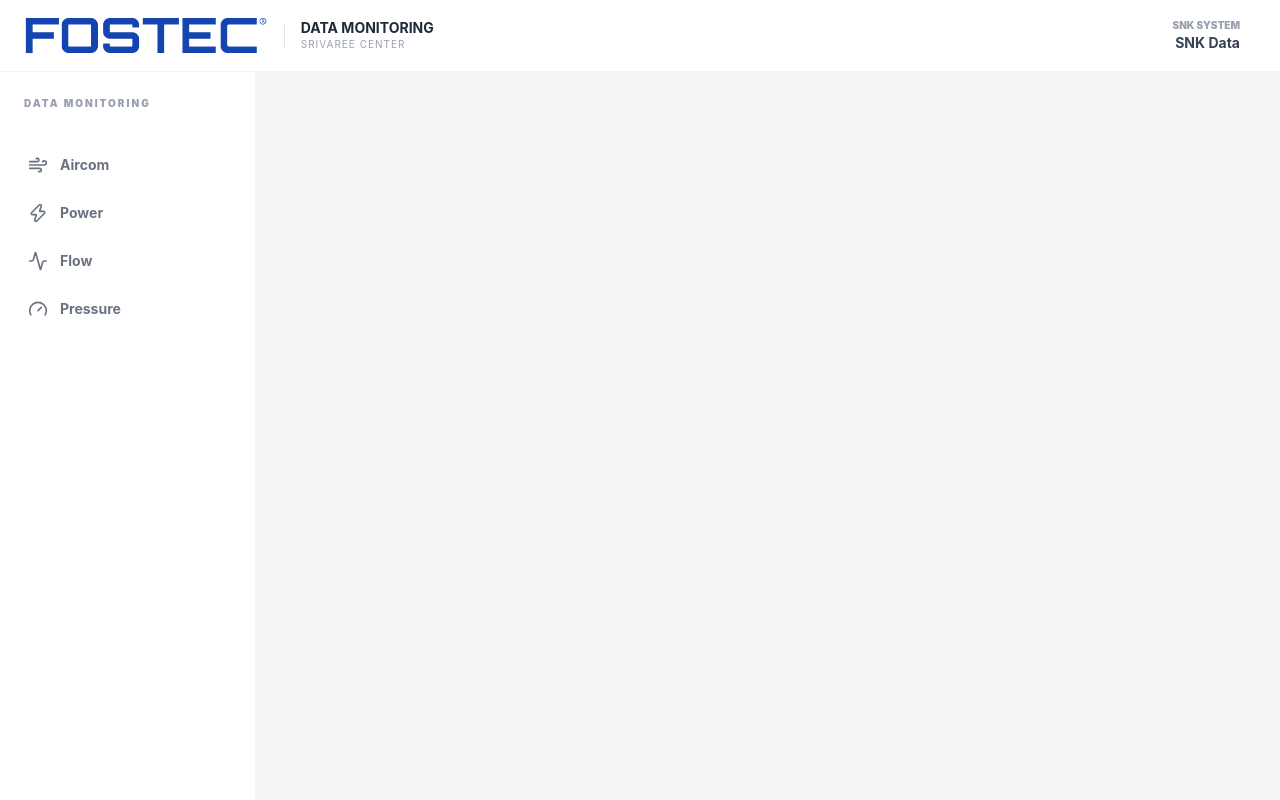
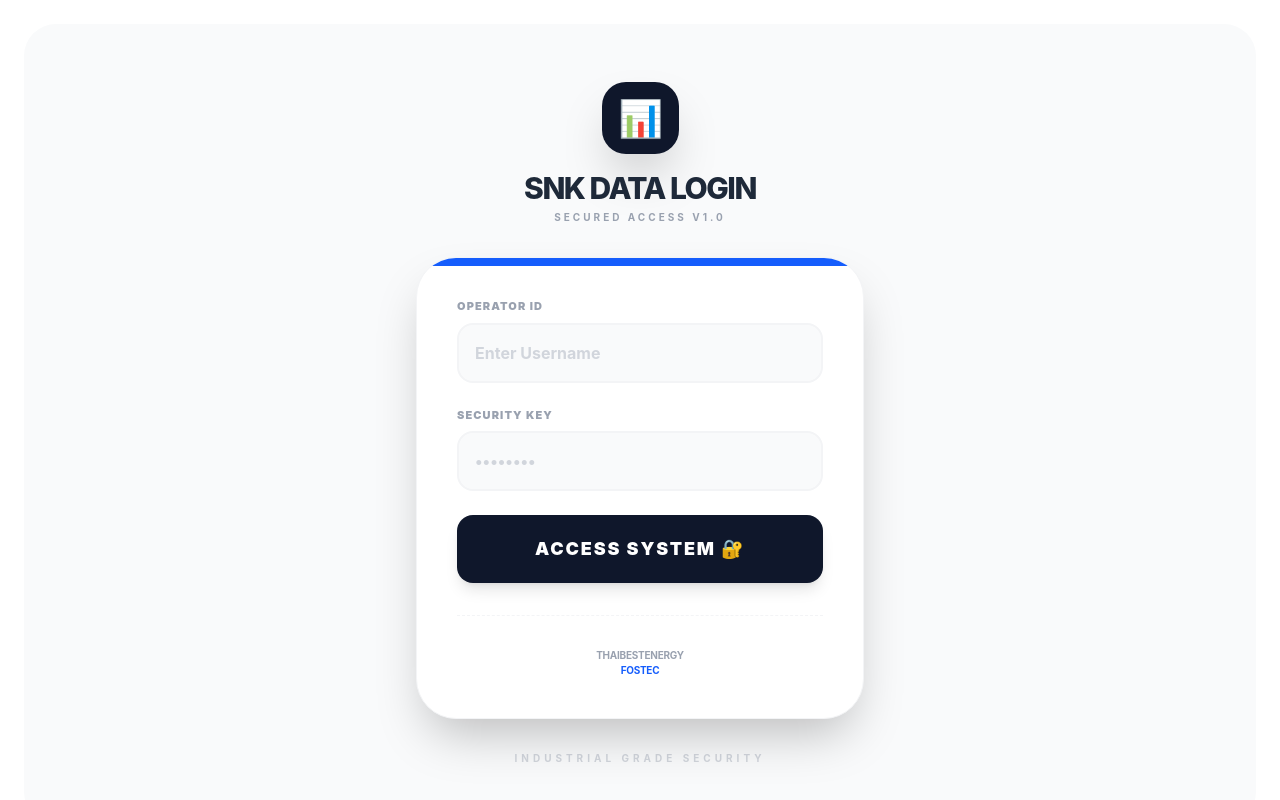
Before and after one commit to kittitach1526/dashboard-export-data-snk, a React (Vite) app: page /login in a window 1280 px wide. Built offline with nearby package versions, Linux system fonts and the light colour scheme.

Commit message:
add login page

```diff
--- a/src/App.jsx
+++ b/src/App.jsx
@@ -1,5 +1,5 @@
 import { useState } from "react";
-import { BrowserRouter as Router, Routes, Route, Link } from "react-router-dom";
+import { BrowserRouter as Router, Routes, Route, useLocation } from "react-router-dom";
 import "./App.css";
 import Home from "./pages/Home";
 import Navbar from "./components/Navbar";
@@ -8,41 +8,52 @@ import Power from "./pages/Power";
 import Pressure from "./pages/Pressure";
 import Flow from "./pages/Flow";
 import AircomRealtime from "./pages/Aircom-overview";
+import Login from "./pages/Login";
 
+// 🔹 สร้าง Component ย่อยมาคุม Layout
+function AppContent() {
+  const location = useLocation();
 
+  // กำหนดว่าหน้าไหนบ้างที่ "ไม่ต้องการ" ให้แสดง Sidebar และ Navbar
+  const noLayoutPaths = ["/login"]; // ปกติหน้า Login มักจะซ่อนทั้งคู่
+  const isLoginPage = noLayoutPaths.includes(location.pathname);
+
+  return (
+    <div className="flex flex-col h-screen max-w-7xl mx-auto overflow-hidden">
+      {/* ซ่อน Navbar ในหน้า Login */}
+      {!isLoginPage && <Navbar />}
+
+      <div className="flex flex-1 overflow-hidden">
+        {/* ซ่อน Sidebar ในหน้า Login */}
+        {!isLoginPage && (
+          <aside className="w-64 bg-gray-50 border-r border-gray-100 hidden md:block h-full">
+            <Sidebar />
+          </aside>
+        )}
+
+        {/* ส่วนเนื้อหาหลัก */}
+        <main className={`flex-1 overflow-y-auto p-6 ${isLoginPage ? 'bg-white' : 'bg-gray-100'}`}>
+          <Routes>
+            <Route path="/" element={<Home />} />
+            <Route path="/power" element={<Power />} />
+            <Route path="/flow" element={<Flow />} />
+            <Route path="/pressure" element={<Pressure />} />
+            <Route path="/aircom-realtime" element={<AircomRealtime />} />
+            <Route path="/login" element={<Login />} />
+          </Routes>
+        </main>
+      </div>
+    </div>
+  );
+}
+
+// 🔹 ไฟล์หลักทำหน้าที่แค่หุ้ม Router
 function App() {
   return (
     <Router>
-      {/* 1. ล็อกความสูงเท่าหน้าจอพอดี และห้ามเลื่อนทั้งหน้าจอ (overflow-hidden) */}
-      <div className="flex flex-col h-screen max-w-7xl mx-auto overflow-hidden">
-
-        {/* Navbar: อยู่ด้านบนสุด ล็อกที่เดิมโดยธรรมชาติของ flex-col */}
-        <Navbar />
-
-        <div className="flex flex-1 overflow-hidden">
-          {/* Sidebar: ล็อกความกว้าง และใช้ h-full เพื่อให้สูงเต็มพื้นที่ที่เหลือ */}
-          <aside className="w-64 bg-gray-50 border-r border-gray-100 hidden md:block h-full">
-            <Sidebar />
-          </aside>
-
-          {/* Main Content:
-              - flex-1: กินพื้นที่ที่เหลือ
-              - overflow-y-auto: อนุญาตให้เลื่อนขึ้น-ลงได้เฉพาะส่วนนี้เท่านั้น
-              - bg-gray-100: ปรับสีพื้นหลังให้ดูสบายตาขึ้น
-          */}
-          <main className="flex-1 overflow-y-auto bg-gray-100 p-6">
-            <Routes>
-              <Route path="/" element={<Home />} />
-              <Route path="/power" element={<Power/>}/>
-              <Route path="/flow" element={<Flow/>}/>
-              <Route path="/pressure" element={<Pressure/>}/>
-              <Route path="/aircom-realtime" element={<AircomRealtime/>}/>
-            </Routes>
-          </main>
-        </div>
-
-      </div>
+      <AppContent />
     </Router>
   );
 }
+
 export default App;
--- /dev/null
+++ b/src/pages/Login.jsx
@@ -0,0 +1,112 @@
+import React, { useState } from "react";
+import { useNavigate } from "react-router-dom";
+
+function Login() {
+  const [username, setUsername] = useState("");
+  const [password, setPassword] = useState("");
+  const [loading, setLoading] = useState(false);
+  const navigate = useNavigate();
+
+  const handleLogin = (e) => {
+    e.preventDefault();
+    setLoading(true);
+
+    // จำลองการ Login (เปลี่ยนเป็น API จริงของคุณได้ที่นี่)
+    setTimeout(() => {
+      if (username === "admin" && password === "1234") {
+        localStorage.setItem("isAuthenticated", "true");
+        navigate("/"); // หรือ path ของหน้าหลักคุณ
+      } else {
+        alert("Invalid Username or Password");
+      }
+      setLoading(false);
+    }, 1000);
+  };
+
+  return (
+    <div className="min-h-screen bg-gray-50 flex items-center justify-center p-4 rounded-4xl">
+      {/* Container หลัก */}
+      <div className="max-w-md w-full">
+
+        {/* Logo Section */}
+        <div className="text-center mb-8">
+          <div className="inline-block p-4 bg-slate-900 rounded-3xl shadow-2xl mb-4">
+            <span className="text-4xl">📊</span>
+          </div>
+          <h1 className="text-3xl font-extrabold text-gray-800 uppercase tracking-tighter">
+            SNK DATA LOGIN
+          </h1>
+          <p className="text-gray-400 font-bold text-[10px] mt-1 tracking-[0.3em] uppercase">
+            Secured Access v1.0
+          </p>
+        </div>
+
+        {/* Login Card */}
+        <div className="bg-white rounded-[40px] shadow-2xl p-10 border border-gray-100 relative overflow-hidden">
+          {/* แถบสีด้านบนเพิ่มดีไซน์ */}
+          <div className="absolute top-0 left-0 w-full h-2 bg-blue-600"></div>
+
+          <form onSubmit={handleLogin} className="space-y-6">
+            {/* Username Input */}
+            <div>
+              <label className="block text-[11px] font-black text-gray-400 mb-2 uppercase tracking-widest">
+                Operator ID
+              </label>
+              <input
+                type="text"
+                required
+                className="w-full p-4 bg-gray-50 border-2 border-gray-100 rounded-2xl focus:border-blue-600 focus:ring-0 outline-none transition-all font-bold text-gray-700 placeholder-gray-300"
+                placeholder="Enter Username"
+                value={username}
+                onChange={(e) => setUsername(e.target.value)}
+              />
+            </div>
+
+            {/* Password Input */}
+            <div>
+              <label className="block text-[11px] font-black text-gray-400 mb-2 uppercase tracking-widest">
+                Security Key
+              </label>
+              <input
+                type="password"
+                required
+                className="w-full p-4 bg-gray-50 border-2 border-gray-100 rounded-2xl focus:border-blue-600 focus:ring-0 outline-none transition-all font-bold text-gray-700 placeholder-gray-300"
+                placeholder="••••••••"
+                value={password}
+                onChange={(e) => setPassword(e.target.value)}
+              />
+            </div>
+
+            {/* Login Button */}
+            <button
+              type="submit"
+              disabled={loading}
+              className={`w-full py-5 rounded-2xl font-black text-lg uppercase tracking-widest transition-all shadow-lg active:scale-95 ${
+                loading
+                  ? "bg-gray-400 cursor-not-allowed"
+                  : "bg-slate-900 hover:bg-black text-white"
+              }`}
+            >
+              {loading ? "Verifying..." : "Access System 🔐"}
+            </button>
+          </form>
+
+          {/* Support Info */}
+          <div className="mt-8 pt-8 border-t border-dashed border-gray-100 text-center">
+            <p className="text-[10px] text-gray-400 font-bold uppercase tracking-tight">
+              ThaiBestEnergy<br/>
+              <span className="text-blue-600">FOSTEC</span>
+            </p>
+          </div>
+        </div>
+
+        {/* Footer Credit */}
+        <p className="text-center mt-8 text-[10px] font-bold text-gray-300 uppercase tracking-[0.4em]">
+          Industrial Grade Security
+        </p>
+      </div>
+    </div>
+  );
+}
+
+export default Login;
```
